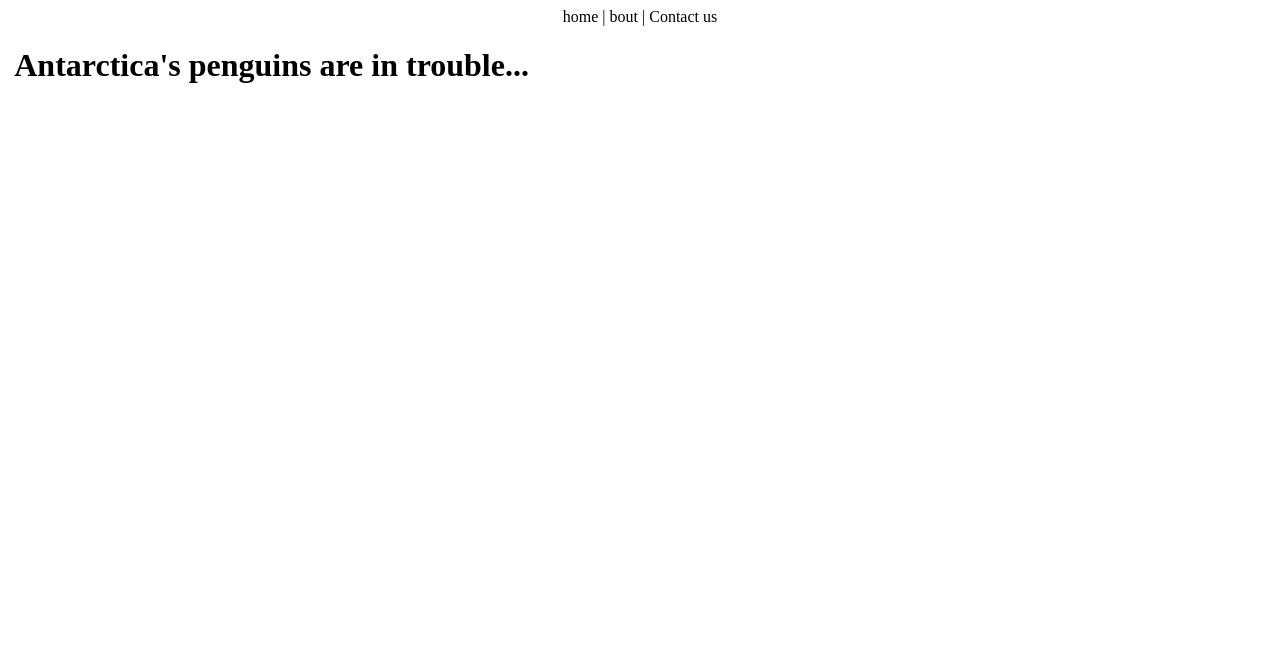
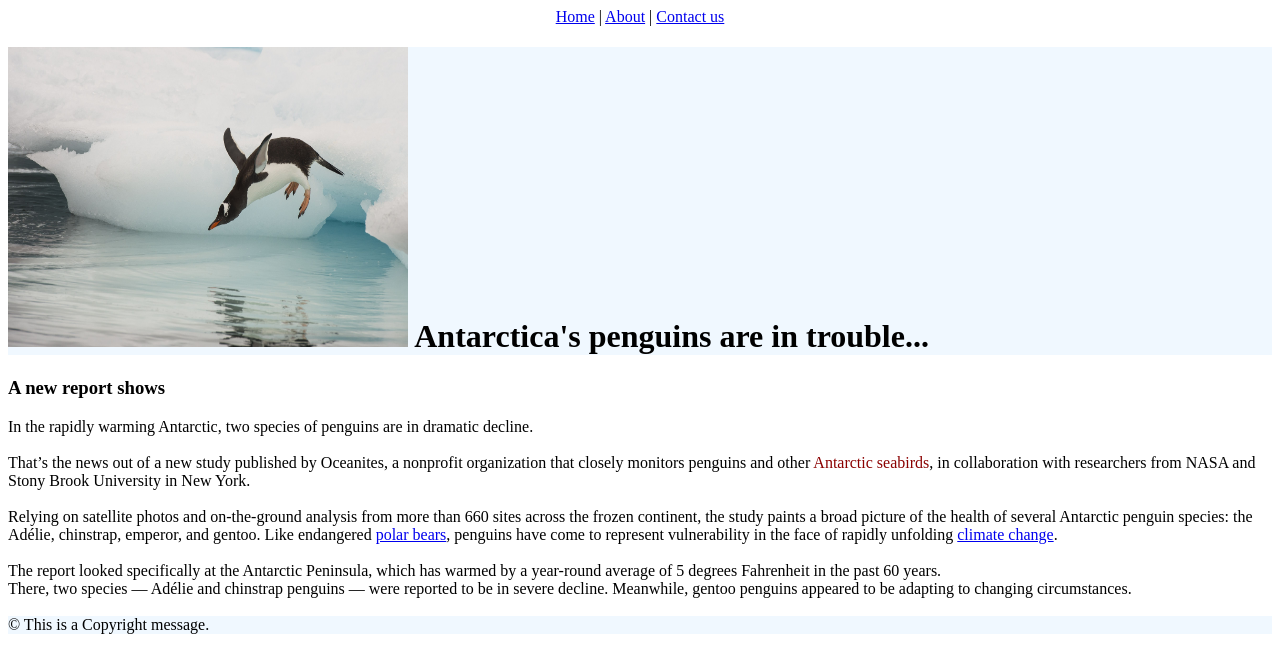
Before and after one commit to DCI-fbw11/assignment-1-xqwtsz, a plain HTML site: page index.html in a window 1280 px wide. Drawn offline with Linux system fonts and the light colour scheme.

Commit message:
done with the first exercise

```diff
--- a/index.html
+++ b/index.html
@@ -1,26 +1,46 @@
 <!DOCTYPE html>
-<html>
+<html lang="en">
     <head>
         <title>Exercise 1</title>
+        <meta charset="UTF-8">
     </head>
     <body>
         <header >
             <nav style="text-align:center">
-                <a> home</a> |
-                <a >bout</a> |
-                <a >Contact us</a>
+                <a href="index.html">Home</a> |
+                <a href="about.html">About</a> |
+                <a href="contactus.html">Contact us</a>
             </nav>
 
-            <h1 >
-            <img  >
+            <h1 style="background-color:aliceblue">
+            <img src="images/waterproof-penguin.jpg" alt="a penguin" width="400px" height="300px">
             Antarctica's penguins are in trouble...</h1>
         </header>
 
        <main>
+           <div>
+                <h3>A new report shows</h2>
+
+                In the rapidly warming Antarctic, two species of penguins are in dramatic decline.<br><br>
+                That’s the news out of a new study published by Oceanites,
+                 a nonprofit organization that closely monitors penguins and other <span style="color:darkred">Antarctic seabirds</span>,
+                  in collaboration with researchers from NASA and Stony Brook University in New York.<br><br>
+
+                Relying on satellite photos and on-the-ground analysis from more than 660 sites across the frozen continent,
+                 the study paints a broad picture of the health of several Antarctic penguin species: the Adélie, chinstrap,
+                  emperor, and gentoo. Like endangered <a href="https://en.wikipedia.org/wiki/Polar_bear">polar bears</a>,
+                   penguins have come to represent vulnerability in the face of rapidly unfolding <a href="https://en.wikipedia.org/wiki/Climate_change">climate change</a>.<br><br>
+
+                The report looked specifically at the Antarctic Peninsula,
+                 which has warmed by a year-round average of 5 degrees Fahrenheit in the past 60 years. <br>
+
+                There, two species — Adélie and chinstrap penguins — were reported to be in severe decline. Meanwhile, gentoo penguins appeared to be adapting to changing circumstances. <br><br>
+           </div>
        </main>
 
 
-    <footer >
+    <footer style="background-color:aliceblue">
+        &copy; This is a Copyright message.
     </footer>
 </body>
 </html>
```
Also changed, not shown: about.html (+5 -3 lines), contactus.html (+5 -3 lines).
